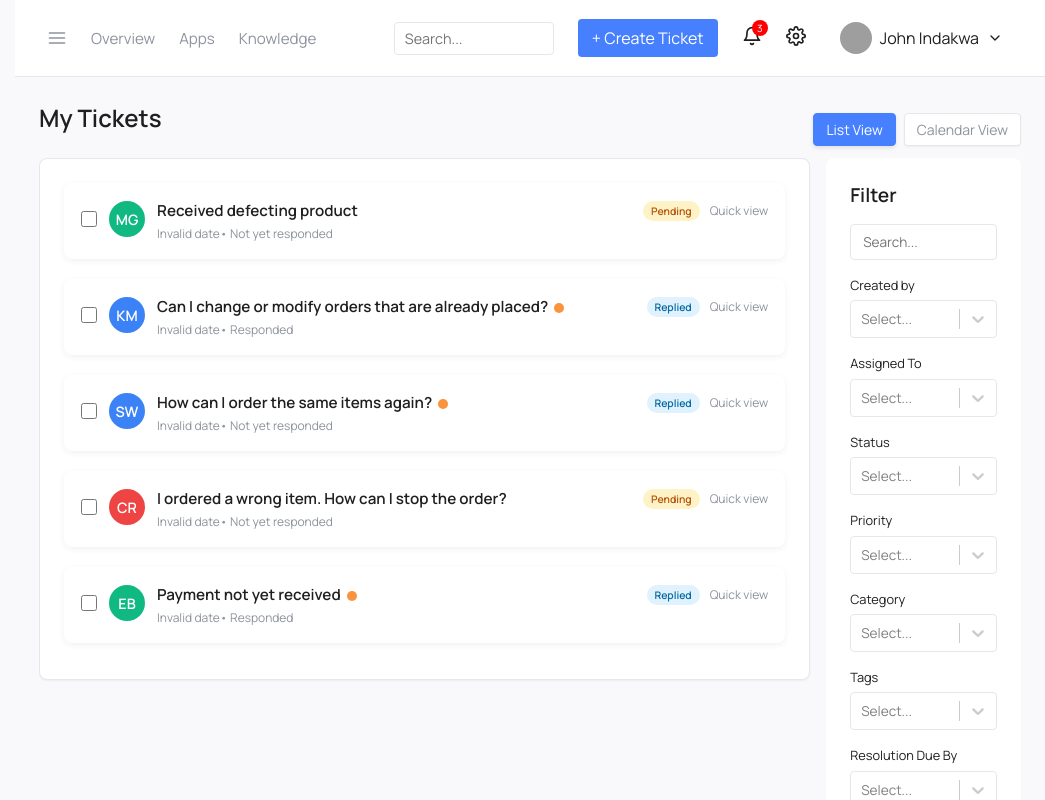
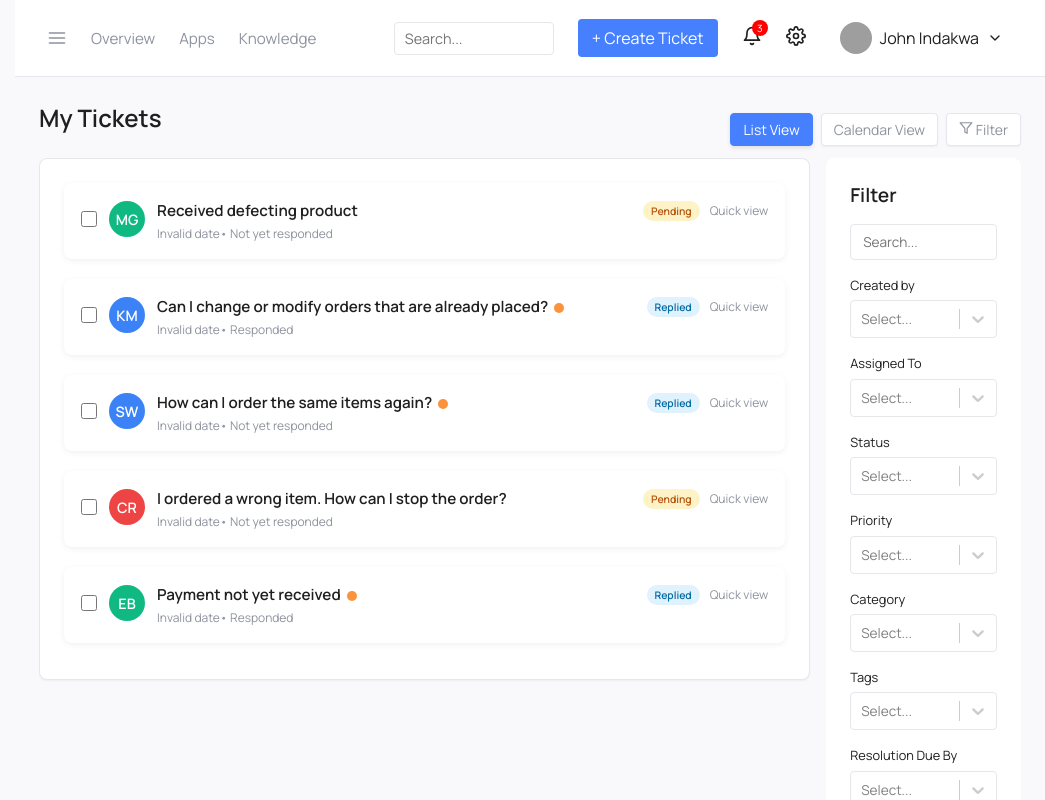
Before and after one commit to JOHNINDAKWA/zahradesk, a React (Vite) app: page /my-tickets in a window 1280 px wide. Shown: the whole page, without its empty margins (235-1280 px from the left). Built offline with nearby package versions, Linux system fonts and the light colour scheme; grey boxes are pictures that could not be loaded.

Commit message:
Update MyTickets.jsx

```diff
--- a/src/pages/MyTickets/MyTickets.jsx
+++ b/src/pages/MyTickets/MyTickets.jsx
@@ -3,6 +3,7 @@ import "./MyTickets.css";
 import TicketFilter from "../../components/TicketFilter/TicketFilter";
 import TicketList from "../../components/MyTickets/TicketList/TicketList";
 import { Link } from "react-router-dom";
+import { FiFilter } from "react-icons/fi"; // Import filter icon
 
 const sampleTickets = [
   {
@@ -77,6 +78,7 @@ const sampleTickets = [
 
 const MyTickets = () => {
   const [selectedTickets, setSelectedTickets] = useState([]);
+  const [showFilter, setShowFilter] = useState(false); // New state for filter visibility
 
   return (
     <div className="my-tickets-container">
@@ -87,6 +89,13 @@ const MyTickets = () => {
           <Link to="/my-tickets/calendar" className="ticket-tab">
             Calendar View
           </Link>
+          {/* New filter toggle button for small screens */}
+          <button
+            className="ticket-tab filter-toggle-button" // Add a class for styling
+            onClick={() => setShowFilter(!showFilter)}
+          >
+            <FiFilter /> Filter
+          </button>
         </div>
       </div>
 
@@ -98,8 +107,9 @@ const MyTickets = () => {
             setSelectedTickets={setSelectedTickets}
           />
         </div>
-        <div className="ticket-filter-panel">
-          <TicketFilter />
+        {/* Render TicketFilter only if showFilter is true or on large screens */}
+        <div className={`ticket-filter-panel ${showFilter ? 'visible' : 'hidden'}`}>
+          <TicketFilter onClose={() => setShowFilter(false)} /> {/* Pass onClose prop */}
         </div>
       </div>
     </div>
```
